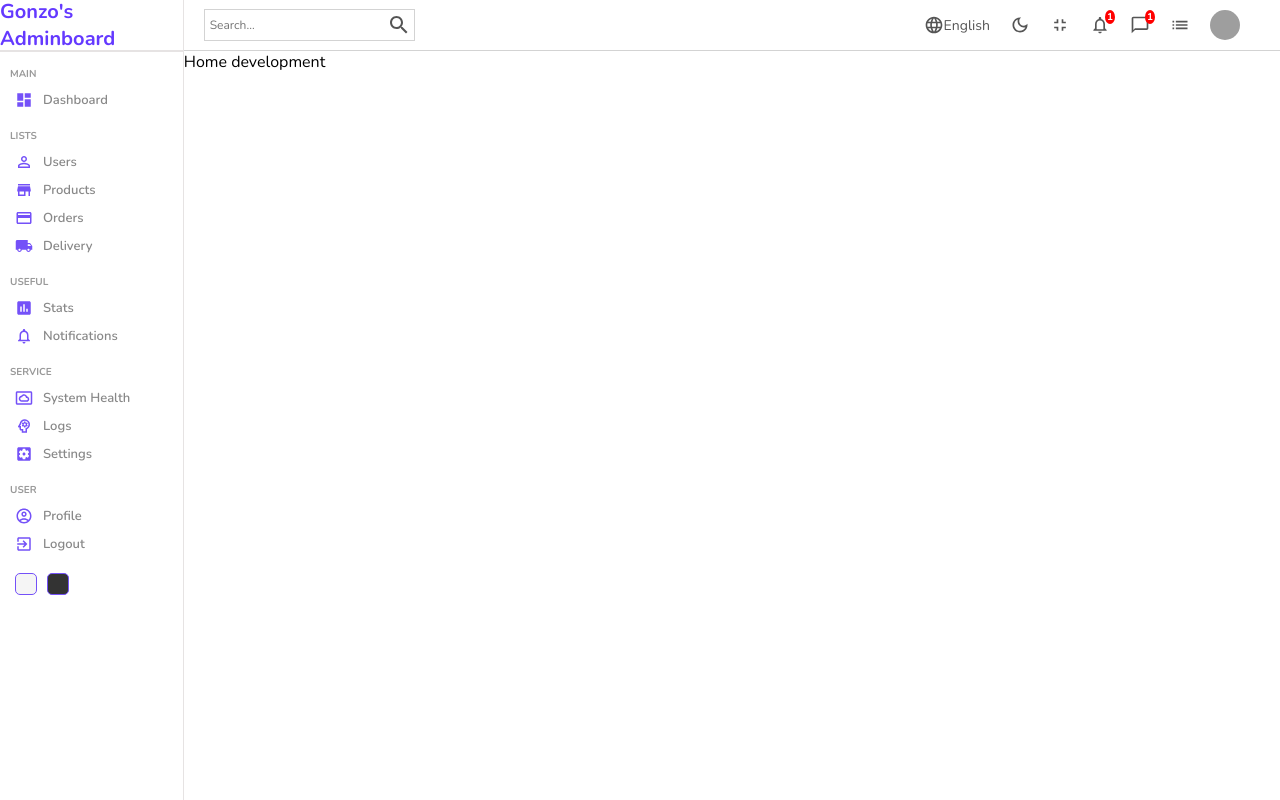
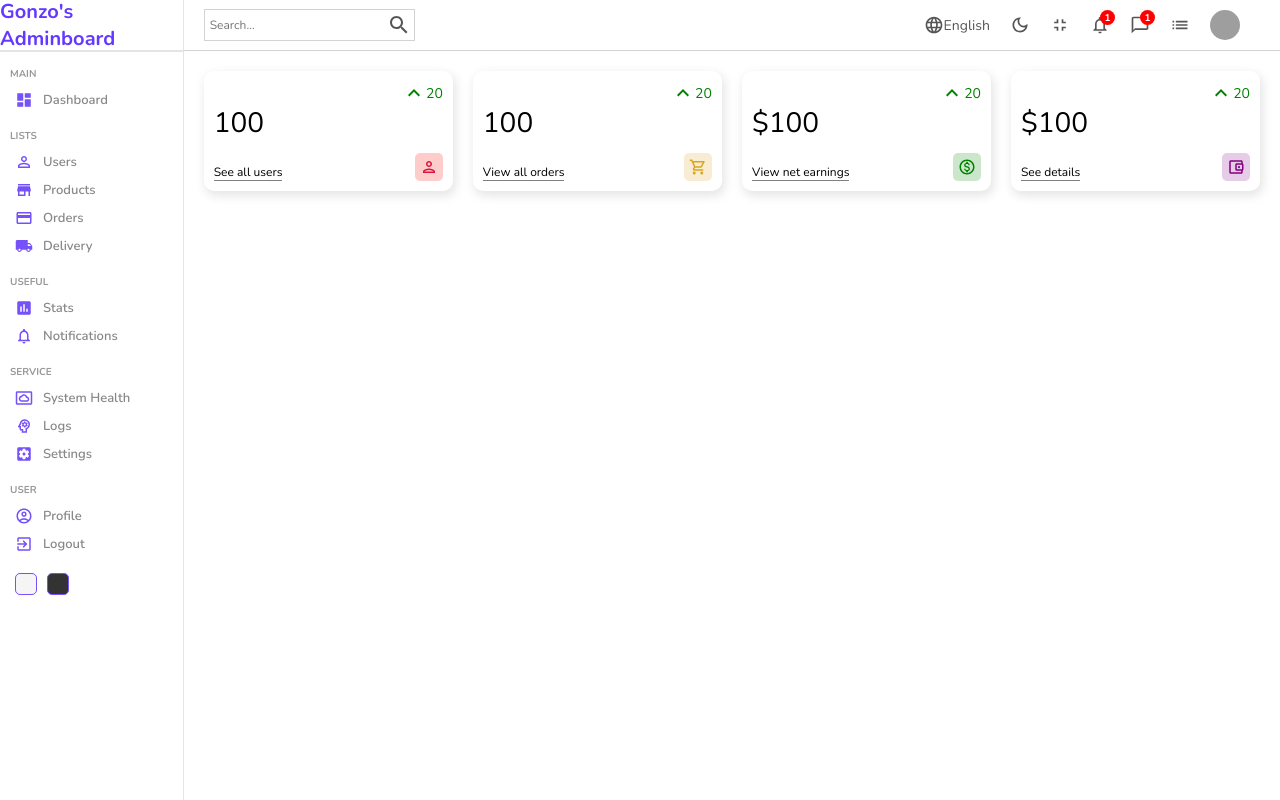
Before and after one commit to GonzaloCalleriza/react-admin-panel, a React (Create React App) app: page / in a window 1280 px wide. Built offline with nearby package versions, Linux system fonts and the light colour scheme; grey boxes are pictures that could not be loaded.

Commit message:
Finished top widgets and styling (missing numbers functions)

```diff
--- a/src/components/navbar/navbar.scss
+++ b/src/components/navbar/navbar.scss
@@ -51,8 +51,8 @@
                 }
 
                 .counter {
-                    width: 10px;
-                    height: 10 px;
+                    width: 15px;
+                    height: 15px;
                     background-color: red;
                     border-radius: 50%;
                     color: white;
--- /dev/null
+++ b/src/components/widget/Widget.jsx
@@ -0,0 +1,102 @@
+import React from 'react';
+import './widget.scss';
+import KeyboardArrowUpIcon from '@mui/icons-material/KeyboardArrowUp';
+import PersonOutlinedIcon from '@mui/icons-material/PersonOutlined';
+import AccountBalanceWalletOutlinedIcon from '@mui/icons-material/AccountBalanceWalletOutlined';
+import ShoppingCartOutlinedIcon from '@mui/icons-material/ShoppingCartOutlined';
+import MonetizationOnOutlinedIcon from '@mui/icons-material/MonetizationOnOutlined';
+
+
+const Widget = ({ type }) => {
+
+    let data;
+
+    //Temporary
+    const amount = 100;
+    const diff = 20;
+
+    switch (type) {
+        case "user":
+          data = {
+            title: "USERS",
+            isMoney: false,
+            link: "See all users",
+            icon: (
+              <PersonOutlinedIcon
+                className="icon"
+                style={{
+                  color: "crimson",
+                  backgroundColor: "rgba(255, 0, 0, 0.2)",
+                }}
+              />
+            ),
+          };
+          break;
+        case "order":
+          data = {
+            title: "ORDERS",
+            isMoney: false,
+            link: "View all orders",
+            icon: (
+              <ShoppingCartOutlinedIcon
+                className="icon"
+                style={{
+                  backgroundColor: "rgba(218, 165, 32, 0.2)",
+                  color: "goldenrod",
+                }}
+              />
+            ),
+          };
+          break;
+        case "earning":
+          data = {
+            title: "EARNINGS",
+            isMoney: true,
+            link: "View net earnings",
+            icon: (
+              <MonetizationOnOutlinedIcon
+                className="icon"
+                style={{ backgroundColor: "rgba(0, 128, 0, 0.2)", color: "green" }}
+              />
+            ),
+          };
+          break;
+        case "balance":
+          data = {
+            title: "BALANCE",
+            isMoney: true,
+            link: "See details",
+            icon: (
+              <AccountBalanceWalletOutlinedIcon
+                className="icon"
+                style={{
+                  backgroundColor: "rgba(128, 0, 128, 0.2)",
+                  color: "purple",
+                }}
+              />
+            ),
+          };
+          break;
+        default:
+          break;
+    }
+
+    return (
+        <div className='widget'>
+            <div className='left'>
+                <span className='title'>{data.tite}</span>
+                <span className='counter'>{data.isMoney && '$'}{amount}</span>
+                <span className='link'>{data.link}</span>
+            </div>
+            <div className='right'>
+                <div className='percentage positive'>
+                    <KeyboardArrowUpIcon />
+                    {diff}
+                </div>
+                {data.icon}
+            </div>
+        </div>
+    );
+}
+
+export default Widget;
--- /dev/null
+++ b/src/components/widget/widget.scss
@@ -0,0 +1,52 @@
+.widget {
+    display: flex;
+    justify-content: space-between;
+    flex: 1;
+    padding: 10px;
+    -webkit-box-shadow: 2px 4px 10px 1px rgba(0, 0, 0, 0.47);
+    box-shadow: 2px 4px 10px 1px rgba(201, 201, 201, 0.47);
+    border-radius: 10px;
+    height: 100px;
+
+    .left, .right {
+        display: flex;
+        flex-direction: column;
+        justify-content: space-between;
+
+        .title{
+            font-weight: bold;
+            font-size: 14px;
+            color: rgb(160, 160, 160);
+        }
+
+        .counter {
+            font-size: 28px;
+            font-weight: 300;
+        }
+
+        .link {
+            width: max-content;
+            font-size: 12px;
+            border-bottom: 1px solid gray;
+        }
+
+        .percentage {
+            display: flex;
+            align-items: center;
+            font-size: 14px;
+
+            &.positive {
+                color: green;
+            }
+            &.negative {
+                color: red;
+            }
+        }
+        .icon{
+            font-size: 18px;
+            padding: 5px;
+            border-radius: 5px;
+            align-self: flex-end;
+        }
+    }
+}
--- a/src/pages/home/Home.jsx
+++ b/src/pages/home/Home.jsx
@@ -1,6 +1,7 @@
 import React from 'react';
 import Navbar from '../../components/navbar/Navbar';
 import Sidebar from '../../components/sidebar/Sidebar';
+import Widget from '../../components/widget/Widget';
 import './home.scss';
 
 const Home = () => {
@@ -9,7 +10,12 @@
             <Sidebar />
             <div className='home-container'>
                 <Navbar />
-                Home development
+                <div className='widgets'>
+                    <Widget type='user'/>
+                    <Widget type='order'/>
+                    <Widget type='earning'/>
+                    <Widget type='balance'/>
+                </div>
             </div>
         </div>
     );
--- a/src/pages/home/home.scss
+++ b/src/pages/home/home.scss
@@ -3,5 +3,11 @@
 
     .home-container {
         flex: 6;
+
+        .widgets {
+            display: flex;
+            padding: 20px;
+            gap: 20px;
+        }
     }
 }
```
